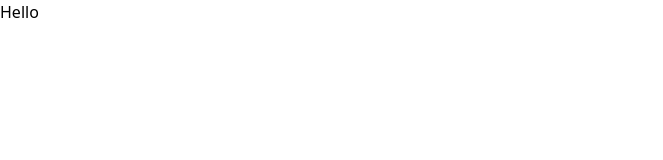
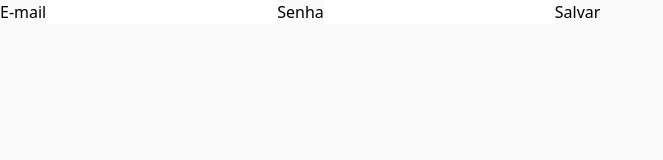
Before and after one commit to RenanFachin/RS_Workshop_Forms, a React (Vite) app: page / in a window 1280 px wide. Shown: the top 160 px of the page, without its empty margins (0-663 px from the left). Built offline with nearby package versions, Linux system fonts and the light colour scheme.

Commit message:
Configura ESLINT e cria primeiro form

```diff
--- a/package.json
+++ b/package.json
@@ -6,7 +6,7 @@
   "scripts": {
     "dev": "vite",
     "build": "tsc && vite build",
-    "preview": "vite preview"
+    "lint": "eslint src --ext .ts,.tsx"
   },
   "dependencies": {
     "@hookform/resolvers": "^3.0.1",
@@ -16,10 +16,12 @@
     "zod": "^3.21.4"
   },
   "devDependencies": {
+    "@rocketseat/eslint-config": "^1.2.0",
     "@types/react": "^18.0.28",
     "@types/react-dom": "^18.0.11",
     "@vitejs/plugin-react": "^3.1.0",
     "autoprefixer": "^10.4.14",
+    "eslint": "^8.37.0",
     "postcss": "^8.4.21",
     "tailwindcss": "^3.3.1",
     "typescript": "^4.9.3",
--- a/src/App.tsx
+++ b/src/App.tsx
@@ -2,6 +2,16 @@ import './styles/global.css'
 
 export function App() {
   return (
-    <h1>Hello</h1>
+    <main className="h-screen bg-zinc-50">
+      <form action="">
+        <label htmlFor="">E-mail</label>
+        <input type="email" name="email" />
+
+        <label htmlFor="">Senha</label>
+        <input type="password" name="password" />
+
+        <button type="submit">Salvar</button>
+      </form>
+    </main>
   )
 }
--- a/src/main.tsx
+++ b/src/main.tsx
@@ -1,7 +1,6 @@
 import React from 'react'
 import ReactDOM from 'react-dom/client'
-import {App} from './App'
-
+import { App } from './App'
 
 ReactDOM.createRoot(document.getElementById('root') as HTMLElement).render(
   <React.StrictMode>
```
Also changed, not shown: .eslintrc.json (added), 1 other file (tests, documents, lock files or other folders).
